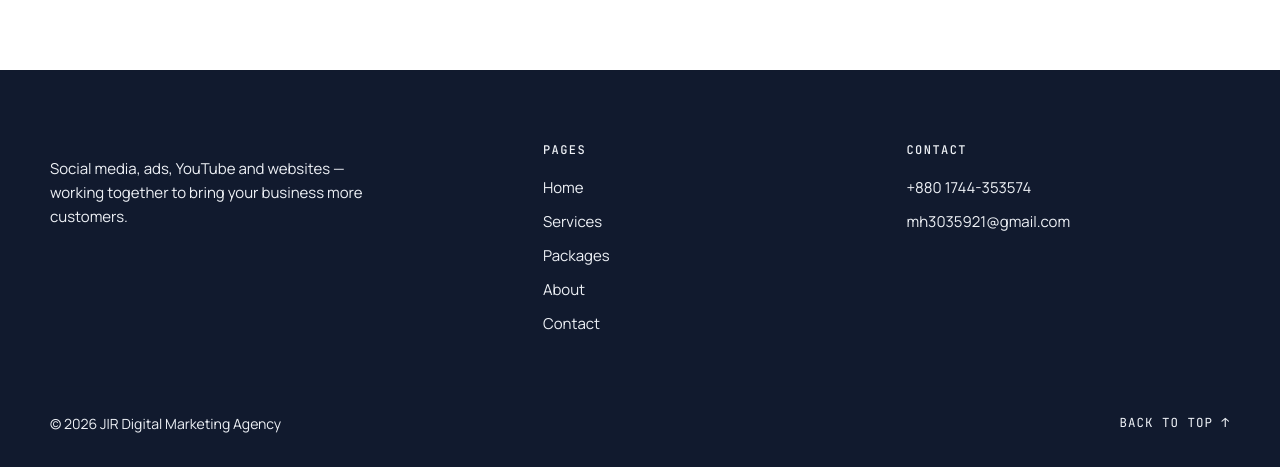
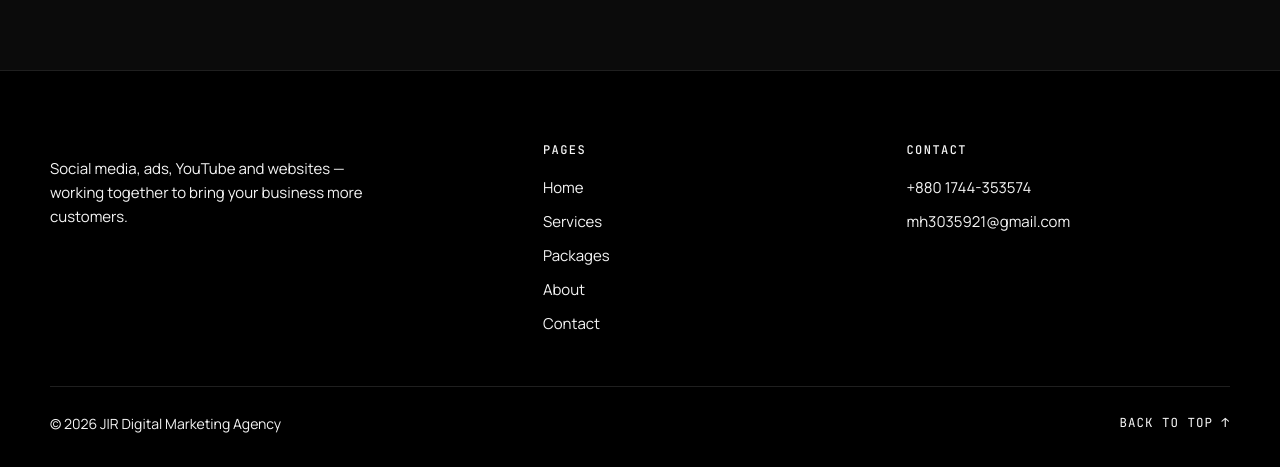
Before and after one commit to jashidulislamhridoy-cyber/jir-digital, a plain HTML site: page index.html in a window 1280 px wide. Shown: the part 4936-5403 px from the top of the page. Drawn offline with Linux system fonts and the light colour scheme; animation ran at ten frames a second.

Commit message:
Update index.html

```diff
--- a/index.html
+++ b/index.html
@@ -353,13 +353,13 @@
   .hw-cap small{font-size:11px;color:var(--muted)}
   @media (max-width:720px){.home-work{grid-template-columns:repeat(3,1fr);gap:8px}.hw-cap{padding:7px 8px}.hw-cap b{font-size:11px}.hw-cap small{display:none}}
 </style>
-<style id="light-theme">
-:root{--ink:#ffffff;--navy:#ffffff;--navy-2:#f5f7fa;--line:rgba(17,26,46,.12);--line-2:rgba(17,26,46,.2);--text:#111a2e;--muted:#5b6578}
-html,body{background:#ffffff!important;color:#111a2e!important}
-section.alt{background-color:#f5f7fa!important}
-header,header.solid{background-color:rgba(255,255,255,.94)!important}
-footer{background-color:#111a2e!important}
-footer,footer *{color:#eef1f6!important}
+<style id="black-theme">
+:root{--ink:#0b0b0b;--navy:#0b0b0b;--navy-2:#161616;--line:rgba(255,255,255,.12);--line-2:rgba(255,255,255,.2);--text:#f5f5f5;--muted:#a8a8a8}
+html,body{background:#0b0b0b!important;color:#f5f5f5!important}
+section.alt{background-color:#161616!important}
+header,header.solid{background-color:rgba(11,11,11,.94)!important}
+footer{background-color:#000!important}
+footer,footer *{color:#f5f5f5!important}
 footer a:hover{color:#84c82e!important}
 </style>
 </head>
```
